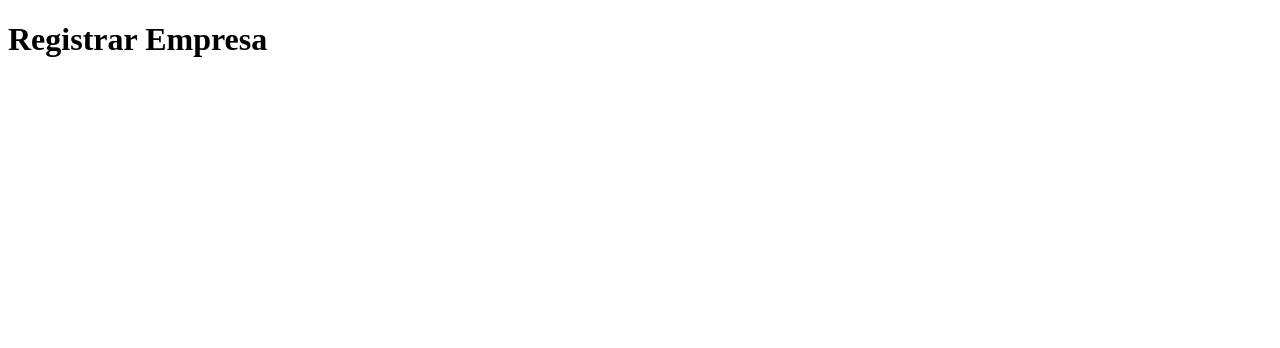
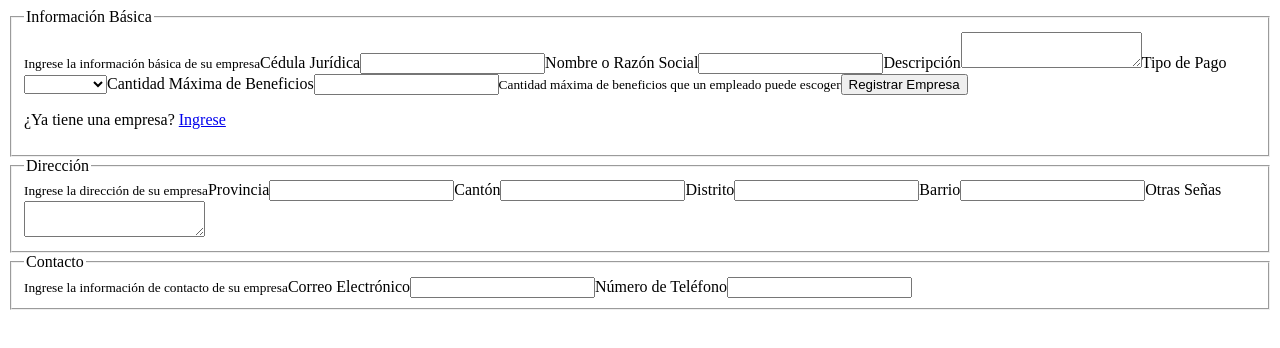
Before and after one commit to luisEChaconC/PI-IngeBases, a Vue app in the folder frontend/: page /company-registration in a window 1280 px wide. Shown: the top 348 px of the page. Built offline with nearby package versions, Linux system fonts and the light colour scheme.

Commit message:
feat(company-registration-form): add labels, inputs and submit button

```diff
--- a/frontend/src/views/CompanyRegistration.vue
+++ b/frontend/src/views/CompanyRegistration.vue
@@ -1,6 +1,65 @@
 <template>
     <div>
-        <h1>Registrar Empresa</h1>
+        <form @submit.prevent="handleRegisterCompany">
+            <fieldset>
+                <legend>Información Básica</legend>
+                <small>Ingrese la información básica de su empresa</small>
+
+                <label for="legalEntityId">Cédula Jurídica</label>
+                <input type="text" id="legalEntityId" v-model="company.legalEntityId" required>
+
+                <label for="name">Nombre o Razón Social</label>
+                <input type="text" id="name" v-model="company.name" required>
+
+                <label for="description">Descripción</label>
+                <textarea id="description" v-model="company.description" required></textarea>
+
+                <label for="paymentType">Tipo de Pago</label>
+                <select id="paymentType" v-model="company.paymentType" required>
+                    <option value="monthly">Mensual</option>
+                    <option value="biweekly">Quincenal</option>
+                    <option value="weekly">Semanal</option>
+                </select>
+
+                <label for="maxBenefits">Cantidad Máxima de Beneficios</label>
+                <input type="number" id="maxBenefits" v-model="company.maxBenefits" required>
+                <small>Cantidad máxima de beneficios que un empleado puede escoger</small>
+
+                <button type="submit">Registrar Empresa</button>
+                <p>¿Ya tiene una empresa? <a href="/login">Ingrese</a></p>
+            </fieldset>
+
+            <fieldset>
+                <legend>Dirección</legend>
+                <small>Ingrese la dirección de su empresa</small>
+
+                <label for="province">Provincia</label>
+                <input type="text" id="province" v-model="company.direction.province" required>
+
+                <label for="canton">Cantón</label>
+                <input type="text" id="canton" v-model="company.direction.canton" required>
+
+                <label for="district">Distrito</label>
+                <input type="text" id="district" v-model="company.direction.district" required>
+
+                <label for="neighborhood">Barrio</label>
+                <input type="text" id="neighborhood" v-model="company.direction.neighborhood" required>
+
+                <label for="otherSigns">Otras Señas</label>
+                <textarea id="otherSigns" v-model="company.direction.otherSigns" required></textarea>
+            </fieldset>
+
+            <fieldset>
+                <legend>Contacto</legend>
+                <small>Ingrese la información de contacto de su empresa</small>
+
+                <label for="email">Correo Electrónico</label>
+                <input type="email" id="email" v-model="company.contact.email" required>
+
+                <label for="phoneNumber">Número de Teléfono</label>
+                <input type="tel" id="phoneNumber" v-model="company.contact.phoneNumber" required>
+            </fieldset>
+        </form>
     </div>
 </template>
 
@@ -9,12 +68,33 @@
         name: 'CompanyRegistration',
         data() {
             return {
+                company: {
+                    legalEntityId: '',
+                    name: '',
+                    description: '',
+                    paymentType: '',
+                    maxBenefits: '',
+                    direction: {
+                        province: '',
+                        canton: '',
+                        district: '',
+                        neighborhood: '',
+                        otherSigns: ''
+                    },
+                    contact: {
+                        email: '',
+                        phoneNumber: ''
+                    }
+                }
+            }
+        },
 
+        methods: {
+            handleRegisterCompany() {
+                console.log(this.company)
             }
         }
     }
 </script>
-
 <style>
-
 </style>
```
